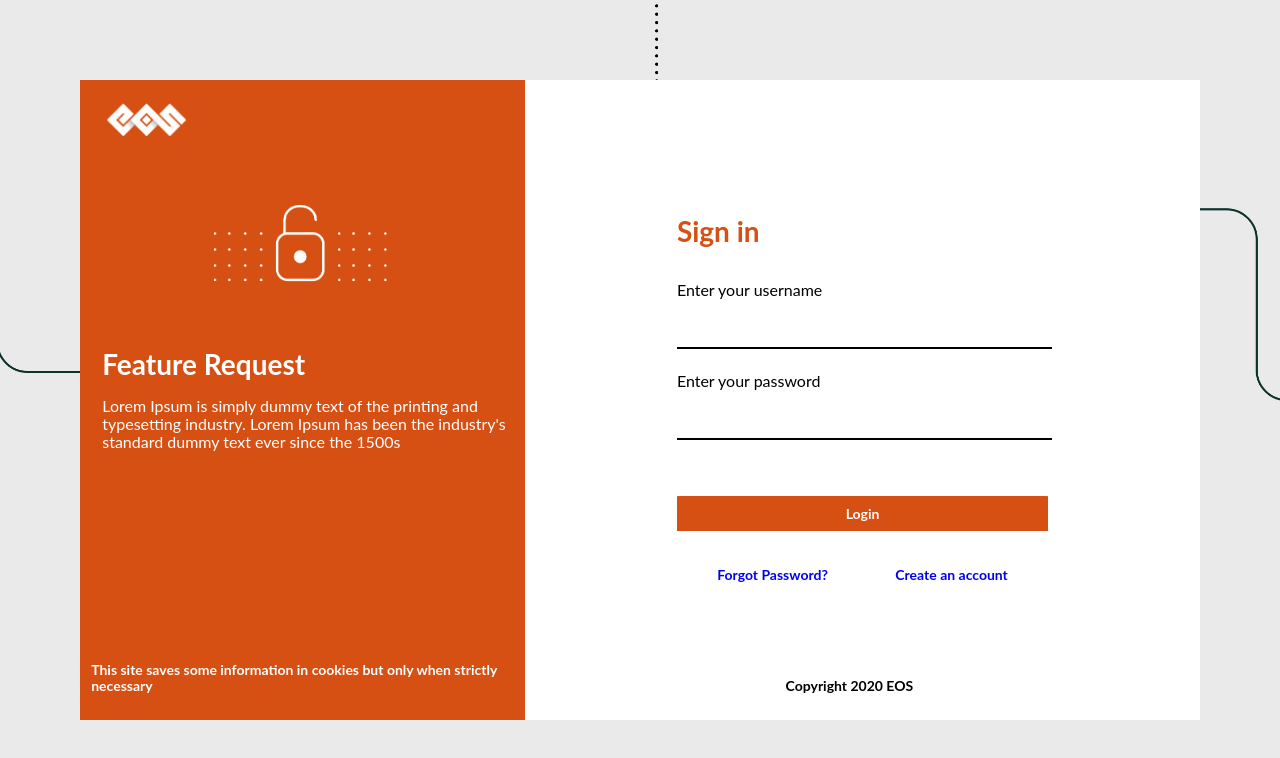
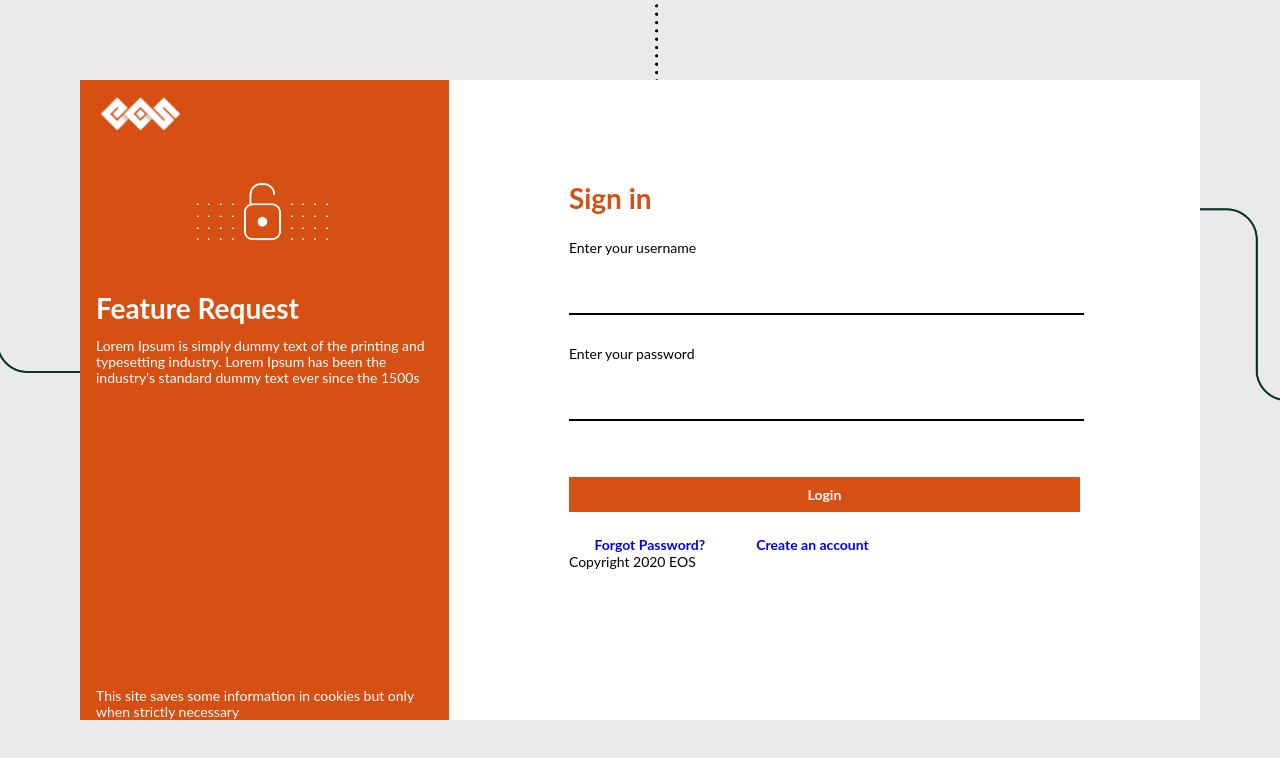
Before and after one commit to EOS-uiux-Solutions/user-story, a React (Create React App) app: page / in a window 1280 px wide. Shown: the top 758 px of the page. Built offline with nearby package versions, Linux system fonts and the light colour scheme.

Commit message:
initial fix for responsiveness

```diff
--- a/src/assets/scss/components/button.scss
+++ b/src/assets/scss/components/button.scss
@@ -5,7 +5,6 @@
   border: 1px solid transparent;
   border-radius: 1%;
   display: inline-block;
-  font-size: $font-size-general;
   font-weight: bold;
   line-height: 1.5;
   margin-bottom: 5%;
@@ -15,7 +14,6 @@
   transition: color 0.15s ease-in-out, background-color 0.15s ease-in-out;
   user-select: none;
   vertical-align: middle;
-  width: 55%;
 
   &:hover {
     cursor: pointer;
--- a/src/assets/scss/layout/general.scss
+++ b/src/assets/scss/layout/general.scss
@@ -1,9 +1,12 @@
+body {
+  font-family: $font-family;
+  font-size: $font-size-general;
+}
+
 .app {
   align-items: center;
   display: flex;
-  font-family: $font-family;
   justify-content: center;
-  text-align: center;
 }
 
 .app-container {
--- a/src/assets/scss/pages/authentication.scss
+++ b/src/assets/scss/pages/authentication.scss
@@ -11,7 +11,6 @@
   bottom: 0;
   display: flex;
   height: 80%;
-  justify-content: center;
   left: 0;
   margin: auto;
   max-height: 100%;
@@ -27,8 +26,6 @@
 .image {
   &-logo {
     height: 36px;
-    margin-left: 5%;
-    margin-top: 5%;
     width: 88px;
   }
 
@@ -61,22 +58,16 @@
   font-size: $font-size-header;
   font-weight: bold;
   text-align: left;
-  width: 55%;
 }
 
 .footer {
   color: $dark-color;
-  font-family: $font-family;
-  font-size: $font-size-general;
-  font-weight: bold;
-  position: absolute;
 }
 
 .container-right {
-  align-items: center;
   background-color: $light-color;
-  font-size: $font-size-label;
   min-height: 100%;
+  padding: 0 120px;
   width: 675px;
 
   .header {
@@ -85,13 +76,7 @@
     margin-top: 20%;
   }
 
-  .footer {
-    bottom: 4%;
-    left: 63%;
-  }
-
   .form {
-    align-items: center;
     display: flex;
     flex-direction: column;
   }
@@ -99,7 +84,6 @@
   .form-group {
     display: inline-block;
     text-align: left;
-    width: 55%;
   }
 
   input {
@@ -120,27 +104,19 @@
 .container-left {
   background-color: $authentication-color;
   color: $light-color;
+  display: flex;
+  flex-direction: column;
+  justify-content: space-between;
   min-height: 100%;
-  text-align: left;
+  padding: 0 16px;
+  padding-top: 16px;
   width: 445px;
 
-  .header {
+  .footer {
     color: $light-color;
-    margin-left: 5%;
-    text-align: left;
+    padding-bottom: 16px;
   }
 
-  .footer {
-    bottom: 4%;
-    color: $light-color;
-    left: 0;
-    margin-left: 1%;
-    width: 445px;
-  }
-
-  p {
-    margin-left: 5%;
-  }
 }
 
 .eos-logo-resize {
@@ -159,8 +135,6 @@
     .footer {
       bottom: 4%;
       left: 0;
-      position: absolute;
-      width: 335px;
     }
   }
 
--- a/src/pages/Login.js
+++ b/src/pages/Login.js
@@ -28,6 +28,7 @@ export const Login = () => {
     <div className='authentication-wrapper'>
       <div className='authentication'>
         <div className='container-left'>
+          <div>
             <div className='image image-logo'>
               <img src={eosLogoWhite} alt='EOS Logo' />
             </div>
@@ -38,9 +39,10 @@ export const Login = () => {
               <div className='header header-left'>Feature Request</div>
               <p>
                 Lorem Ipsum is simply dummy text of the printing and typesetting
-              industry. Lorem Ipsum has been the industry's standard dummy text
-              ever since the 1500s
+                industry. Lorem Ipsum has been the industry's standard dummy
+                text ever since the 1500s
               </p>
+            </div>
           </div>
           <div className='footer'>
             This site saves some information in cookies but only when strictly
```
Lines whose indentation alone changed are shown as unchanged.
